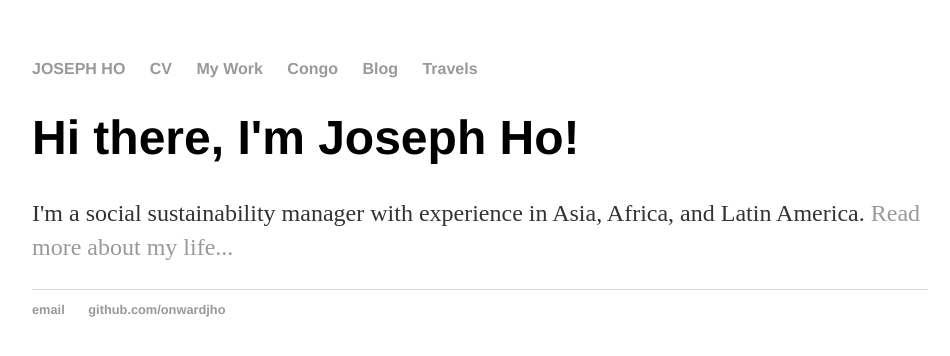
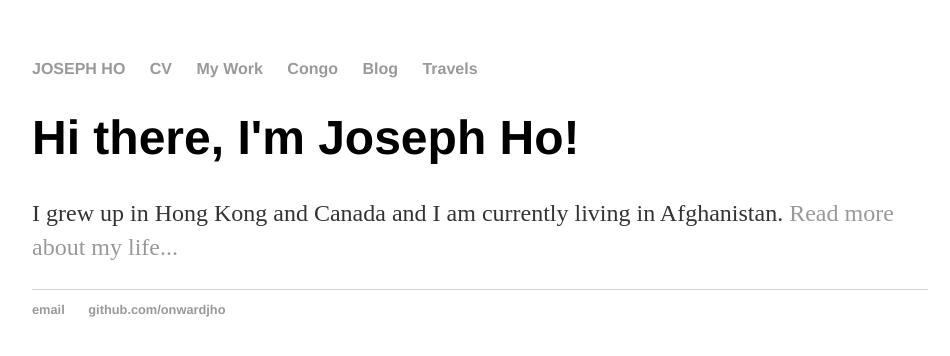
Before and after one commit to onwardjho/onwardjho.github.io, a Jekyll site: the page built from index.html, in a window 1280 px wide. Shown: the top 356 px of the page, without its empty margins (160-1110 px from the left). Built offline with Jekyll 4.4.1, drawn with Linux system fonts in a browser that asks for light colours.

Commit message:
Update index.html

```diff
--- a/index.html
+++ b/index.html
@@ -4,5 +4,5 @@ title: Joseph Ho, Reconnecting in virtual reality
 ---
 <div class="blurb">
 	<h1>Hi there, I'm Joseph Ho!</h1>
-	<p>I'm a social sustainability manager with experience in Asia, Africa, and Latin America. <a href="/about">Read more about my life...</a></p>
+	<p>I grew up in Hong Kong and Canada and I am currently living in Afghanistan. <a href="/about">Read more about my life...</a></p>
 </div><!-- /.blurb -->
```
